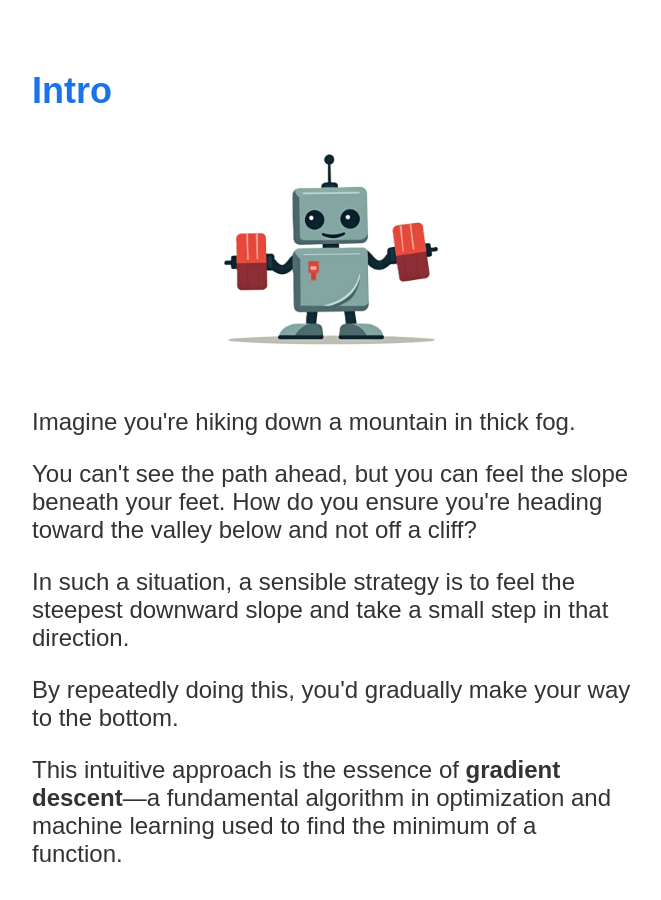
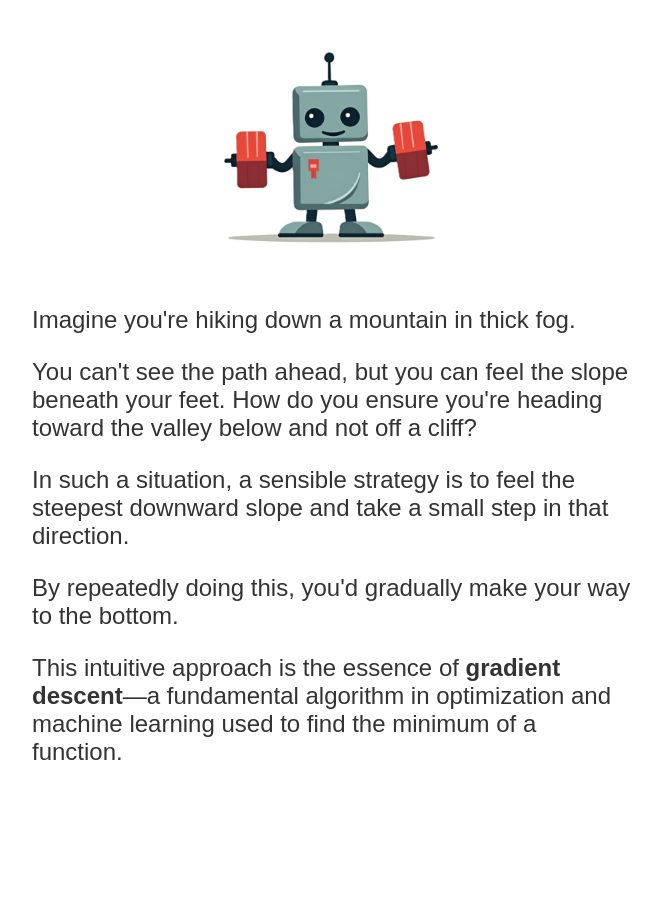
Before and after one commit to Sebonauth/Lesson-1-Understanding-the-Basics-of-Gradient-Descent, a plain HTML site: page index.html in a window 1280 px wide. Shown: the whole page, without its empty margins (308-969 px from the left). After the commit the page ends 830 px from the top, so only its background shows below. Drawn offline with Linux system fonts and the light colour scheme.

Commit message:
Update index.html

```diff
--- a/index.html
+++ b/index.html
@@ -36,7 +36,6 @@
 
     <div class="lesson-container">
         <section class="intro-section">
-            <h2>Intro</h2>
             <!-- Replace placeholder with an actual image reference -->
             <img src="images/practice_robot.png" alt="Mountain hike illustration" class="image-placeholder">
             <p>Imagine you're hiking down a mountain in thick fog.</p>
```
